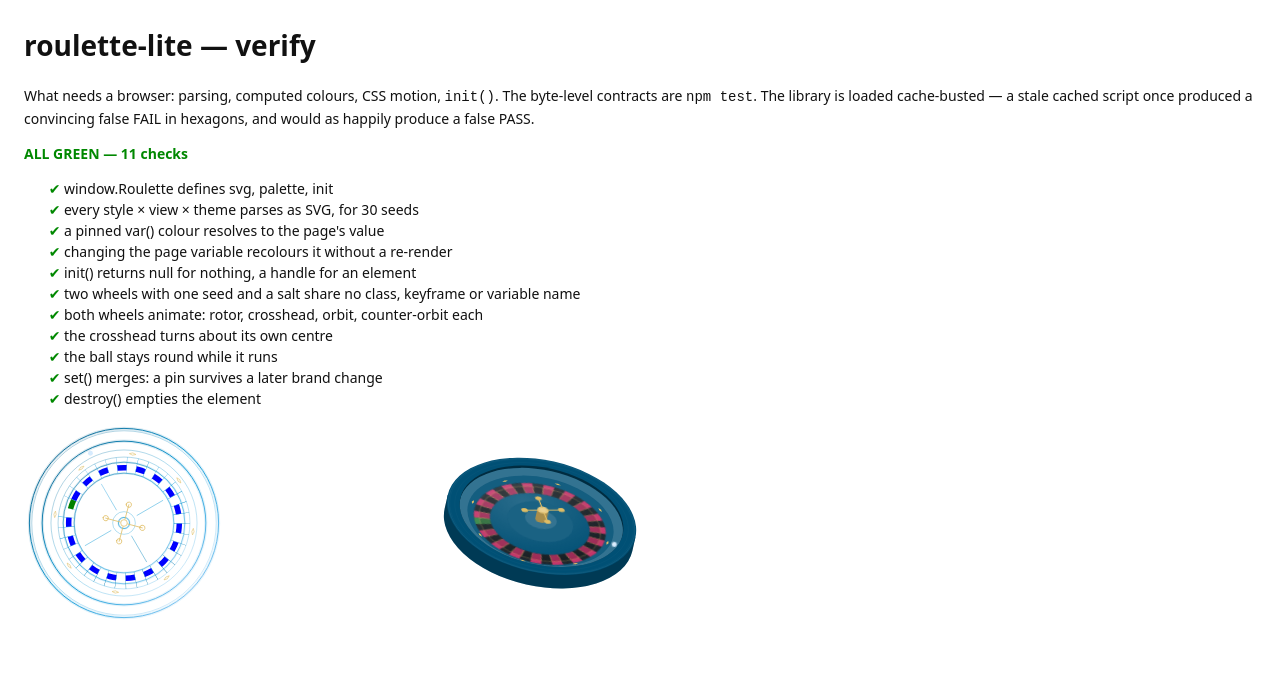
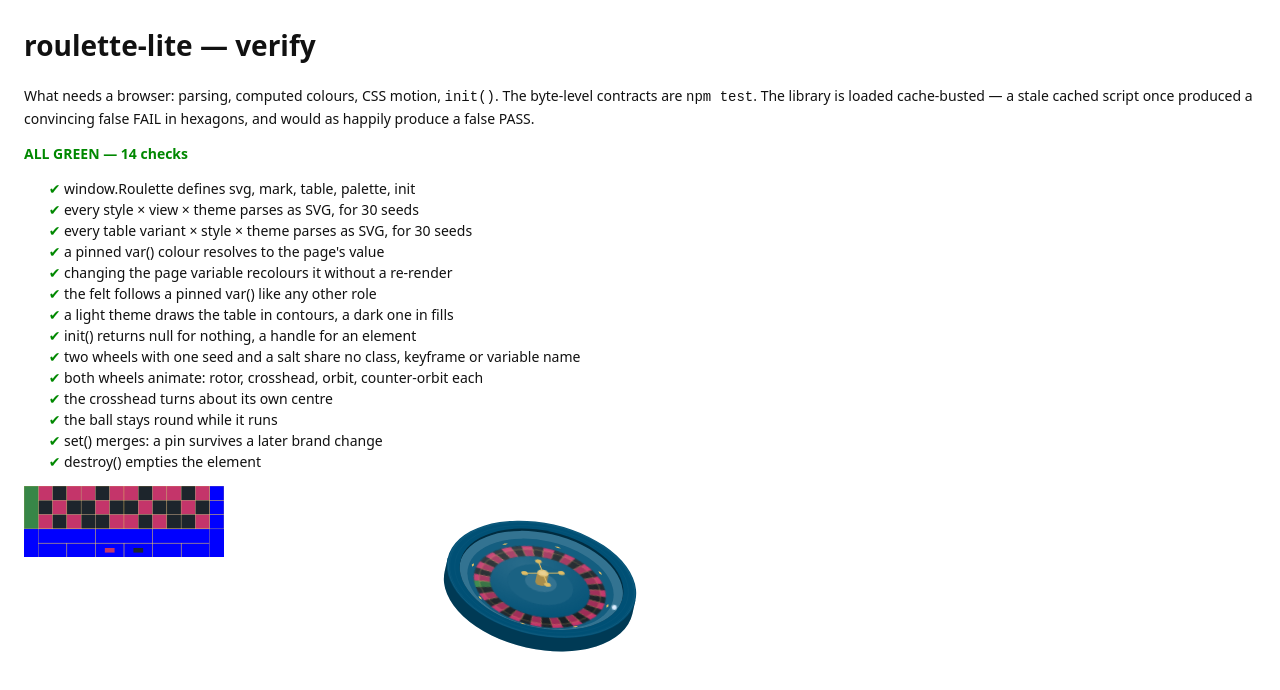
Before and after one commit to investblog/roulette-lite, a website: page test/verify.html in a window 1280 px wide. Drawn offline with Linux system fonts and the light colour scheme.

Commit message:
feat: table() — the betting layout as a hero band
The other half of the subject: a 14:5 SVG band the wheel can stand on,
drawn from the same roles. The real grid — 12 × 3 with the zero across
three rows (american splits it in two), dozens, column bets, six outside
boxes — and the canonical irregular red/black pattern, which is what makes
it readable with no digits on it. Digits stay out for the reasons the
number ring stays out (ADR 009).

The layout paints its own felt, the one drawing here that paints a
background: the cloth is part of the subject. Brand's derived background by
default, any CSS colour as a pin, felt: false for none.

Under theme: 'light' it defaults to the line style. Filled cells over a
white page stop reading as the site's palette and start fighting it — the
lesson the wheel taught first, and the table is a far larger area of colour.

Seeded from its own table:* streams, so nothing earlier moved: 1330 renders
across 120 seeds are byte-identical to the pre-table library (ADR 010).

Spec first, then code. 10 new Node tests (48 total), 3 new browser checks
(verify.html ALL GREEN, 14), a playground mode, types, CHANGELOG, README.

Size measured 7518 B against the 7168 B budget — the raise is a separate,
recorded decision (ADR 009).

Co-Authored-By: Claude Opus 5 (1M context) <noreply@anthropic.com>

```diff
--- a/roulette.js
+++ b/roulette.js
@@ -573,6 +573,58 @@
 		plate + el('g', ['transform', 'rotate(' + n(S('mark:turn')() * 360 / N, 2) + ' 32 32)'], g));
 	}
 
+	// ── table: the betting layout, from its own streams ────────────────────
+
+	// Recognisable with no digit on it, but only while the red/black pattern is the real one:
+	// odd is red below 11 and from 19 to 28, even is red in the two bands between. A regular
+	// alternation would read as a chessboard (spec: Table).
+	function table(opts) {
+		var o = opts || {}, S = streams(o.seed == null ? 1 : o.seed), r = roles(o.brand, o.theme);
+		// Light themes take the line style unless asked otherwise: on white the filled cells stop
+		// reading as the site's palette and start fighting it — the lesson the wheel taught first.
+		var flat = o.style ? o.style !== 'line' : o.theme !== 'light';
+		var amer = o.variant === 'american' || (o.variant === 'auto' && S('table:variant')() < 0.5);
+		var col = function (role) {
+			var pin = o[role];
+			return pin != null && pin !== 'auto' ? esc(pin) : toHex(r[role]);
+		};
+		var metal = col('metal'), rx = S('table:round')() < 0.5 ? null : 6;
+		var wt = n((S('table:rule')() < 0.5 ? 2.5 : 4) * (o.weight == null ? 1 : o.weight), 2);
+		var paint = function (c) { return ['fill', flat ? c : 'none', 'stroke', flat ? null : c, 'stroke-width', flat ? null : wt]; };
+		// one cell: filled with a rule round it in flat, its own outline and nothing else in line
+		var box = function (x, y, w, h, c) {
+			return el('rect', ['x', x, 'y', y, 'width', w, 'height', h, 'rx', rx,
+				'fill', c && flat ? c : 'none', 'stroke', c && !flat ? c : metal, 'stroke-width', wt]);
+		};
+		var i, j, g = o.felt === false ? '' : el('rect', ['width', 1400, 'height', 500,
+			'fill', o.felt != null && o.felt !== 'auto' ? esc(o.felt) : toHex(r.background)]);
+		for (i = 0; i < 12; i++) {
+			for (j = 0; j < 3; j++) {
+				var v = 3 * i + 3 - j, isRed = (v < 11 || (v > 18 && v < 29)) === (v % 2 === 1);
+				// line style marks the red and the zero and leaves the rest to the metal rule —
+				// the wheel's rule, and pocketB outlines would vanish into a dark felt anyway
+				g += box(100 + 100 * i, 100 * j, 100, 100, isRed ? col('pocketA') : flat ? col('pocketB') : null);
+			}
+		}
+		var zero = col('zero');
+		g += amer ? box(0, 0, 100, 150, zero) + box(0, 150, 100, 150, zero) : box(0, 0, 100, 300, zero);
+		for (j = 0; j < 3; j++) g += box(1300, 100 * j, 100, 100);
+		for (i = 0; i < 3; i++) g += box(100 + 400 * i, 300, 400, 100);
+		var dia = S('table:mark')() < 0.5;
+		for (i = 0; i < 6; i++) {
+			g += box(100 + 200 * i, 400, 200, 100);
+			// the two boxes a layout marks with a shape instead of a word: red and black
+			if (i === 2 || i === 3) {
+				var cx = 200 + 200 * i, c = col(i === 2 ? 'pocketA' : 'pocketB');
+				g += dia ? el('path', ['d', 'M' + cx + ' 422L' + (cx + 28) + ' 450L' + cx + ' 478L' + (cx - 28) + ' 450Z'].concat(paint(c)))
+					: el('rect', ['x', cx - 34, 'y', 434, 'width', 68, 'height', 32, 'rx', rx].concat(paint(c)));
+			}
+		}
+		var a11y = o.title ? ['role', 'img', 'aria-label', esc(o.title)] : ['aria-hidden', 'true'];
+		return el('svg', ['xmlns', NS, 'viewBox', '0 0 1400 500',
+			'width', o.size == null ? null : n(o.size), 'height', o.size == null ? null : n(o.size * 5 / 14)].concat(a11y), g);
+	}
+
 	// Browser convenience: draw into an element and keep it drawn. Pins stay pinned across set()
 	// because options merge; a moving wheel sleeps off screen through its pause variable — the
 	// sibling rule, with no animation loop of its own to stop.
@@ -609,5 +661,5 @@
 		};
 	}
 
-	return { svg: svg, mark: mark, palette: palette, init: init };
+	return { svg: svg, mark: mark, table: table, palette: palette, init: init };
 });
--- /dev/null
+++ b/test/table.test.mjs
@@ -0,0 +1,122 @@
+// table(): the betting layout (spec: Table). Two contracts are under test here — the layout is
+// the real one (the irregular red/black pattern is what makes it readable with no digits on it),
+// and adding it kept every earlier output byte-identical (ADR 010).
+import { test } from 'node:test';
+import assert from 'node:assert/strict';
+import { createHash } from 'node:crypto';
+import { readFileSync } from 'node:fs';
+import Roulette from '../roulette.js';
+
+const sha1 = (s) => createHash('sha1').update(s).digest('hex');
+// the canonical red numbers of a roulette layout, written out rather than computed, so the test
+// cannot agree with the code by sharing its mistake
+const RED = new Set([1, 3, 5, 7, 9, 12, 14, 16, 18, 19, 21, 23, 25, 27, 30, 32, 34, 36]);
+
+const rects = (out) => [...out.matchAll(/<rect ([^>]+)\/>/gu)].map((m) => {
+	const a = {};
+	for (const p of m[1].matchAll(/([\w-]+)="([^"]*)"/gu)) a[p[1]] = p[2];
+	return a;
+});
+// the 36 number cells, keyed by the number each position carries
+const cells = (out) => {
+	const map = new Map();
+	for (const r of rects(out)) {
+		if (r.width !== '100' || r.height !== '100') continue;
+		const x = Number(r.x), y = Number(r.y);
+		if (x < 100 || x > 1200) continue; // 1300 is the column-bet strip
+		map.set(3 * ((x - 100) / 100) + 3 - y / 100, r);
+	}
+	return map;
+};
+
+test('table() output is a contract: these renders are byte-identical to the recorded ones (ADR 010)', () => {
+	const golden = JSON.parse(readFileSync(new URL('./fixtures/table-golden.json', import.meta.url), 'utf8'));
+	for (const [opts, hash] of Object.entries(golden)) assert.equal(sha1(Roulette.table(JSON.parse(opts))), hash, opts);
+});
+
+test('the grid is the real layout: 36 numbered cells, and red/black is the canonical pattern', () => {
+	const p = Roulette.palette('#00abf3');
+	const c = cells(Roulette.table({ seed: 5, brand: '#00abf3' }));
+	assert.equal(c.size, 36);
+	for (let v = 1; v <= 36; v++) {
+		assert.equal(c.get(v).fill, RED.has(v) ? p.pocketA : p.pocketB, 'number ' + v);
+	}
+	// a checkerboard would make red mean "odd". The real layout follows parity through 1–10 and
+	// 19–28 and inverts it through 11–18 and 29–36 — that break is what the eye reads.
+	const parity = [...Array(36)].map((_, k) => RED.has(k + 1) === ((k + 1) % 2 === 1));
+	assert.equal(parity.filter(Boolean).length, 20);
+	assert.equal(parity.filter((x) => !x).length, 16);
+});
+
+test('zero: one cell across three rows, two stacked for american, and auto picks by seed', () => {
+	const euro = rects(Roulette.table({ seed: 5 })).filter((r) => r.x === '0');
+	assert.equal(euro.length, 1);
+	assert.equal(euro[0].height, '300');
+	const amer = rects(Roulette.table({ seed: 5, variant: 'american' })).filter((r) => r.x === '0');
+	assert.equal(amer.length, 2);
+	assert.deepEqual(amer.map((r) => r.height), ['150', '150']);
+	const seen = new Set();
+	for (let seed = 1; seed <= 60; seed++) seen.add(rects(Roulette.table({ seed, variant: 'auto' })).filter((r) => r.x === '0').length);
+	assert.deepEqual([...seen].sort(), [1, 2]);
+});
+
+test('deterministic, and every seeded variant shows up across 200 seeds', () => {
+	assert.equal(Roulette.table({ seed: 'a.example' }), Roulette.table({ seed: 'a.example' }));
+	assert.notEqual(Roulette.table({ seed: 'a.example' }), Roulette.table({ seed: 'b.example' }));
+	const seen = { rx: new Set(), rule: new Set(), mark: new Set() };
+	for (let seed = 1; seed <= 200; seed++) {
+		const out = Roulette.table({ seed });
+		seen.rx.add(/rx="6"/u.test(out));
+		seen.rule.add(out.match(/stroke-width="([\d.]+)"/u)[1]);
+		seen.mark.add(out.includes('<path'));
+	}
+	assert.equal(seen.rx.size, 2, 'corner radius varies');
+	assert.deepEqual([...seen.rule].sort(), ['2.5', '4']);
+	assert.equal(seen.mark.size, 2, 'the red/black boxes are marked by a diamond or a bar');
+});
+
+test('brand never touches geometry, seed never touches colour', () => {
+	const strip = (s) => s.replace(/(fill|stroke)="[^"]*"/gu, '$1=""');
+	assert.equal(strip(Roulette.table({ seed: 9, brand: '#00abf3' })), strip(Roulette.table({ seed: 9, brand: '#d97706' })));
+	const colours = (s) => [...new Set([...s.matchAll(/(?:fill|stroke)="(#[0-9a-f]+)"/gu)].map((m) => m[1]))].sort();
+	assert.deepEqual(colours(Roulette.table({ seed: 9 })), colours(Roulette.table({ seed: 400 })));
+});
+
+test('the felt: the brand background by default, any pin, or none at all', () => {
+	const p = Roulette.palette('#51a8e7');
+	assert.ok(Roulette.table({ seed: 2, brand: '#51a8e7' }).includes('<rect width="1400" height="500" fill="' + p.background + '"/>'));
+	assert.ok(Roulette.table({ seed: 2, felt: 'var(--baize, #0a3d2c)' }).includes('fill="var(--baize, #0a3d2c)"'));
+	assert.doesNotMatch(Roulette.table({ seed: 2, felt: false }), /width="1400"/u);
+});
+
+test('line style marks the red and the zero and rules the rest in metal; flat fills', () => {
+	const p = Roulette.palette();
+	const line = cells(Roulette.table({ seed: 5, style: 'line' }));
+	for (let v = 1; v <= 36; v++) {
+		assert.equal(line.get(v).fill, 'none');
+		assert.equal(line.get(v).stroke, RED.has(v) ? p.pocketA : p.metal, 'number ' + v);
+	}
+	const flat = cells(Roulette.table({ seed: 5 }));
+	for (const r of flat.values()) assert.equal(r.stroke, p.metal);
+});
+
+test('pins pass through untouched and are escaped, never parsed', () => {
+	const out = Roulette.table({ seed: 3, pocketA: 'var(--red)', zero: 'rgb(0 128 0)', metal: '#fff', pocketB: '"><script>' });
+	assert.ok(out.includes('fill="var(--red)"'));
+	assert.ok(out.includes('fill="rgb(0 128 0)"'));
+	assert.ok(out.includes('&quot;&gt;&lt;script&gt;'));
+	assert.doesNotMatch(out, /<script/u);
+});
+
+test('nothing to collide and nothing to sign: no ids, defs, style or metadata (ADR 005)', () => {
+	for (let seed = 1; seed <= 50; seed++) {
+		const out = Roulette.table({ seed, variant: 'auto' });
+		assert.doesNotMatch(out, /\sid=|<defs|<style|<!--|data-|xlink|roulette|301|spintax/iu, 'seed ' + seed);
+	}
+});
+
+test('accessibility: a title makes it an image, silence makes it decoration', () => {
+	assert.ok(Roulette.table({ seed: 1, title: 'Roulette table' }).includes('role="img" aria-label="Roulette table"'));
+	assert.ok(Roulette.table({ seed: 1 }).includes('aria-hidden="true"'));
+	assert.ok(Roulette.table({ seed: 1, size: 1400 }).includes('width="1400" height="500"'));
+});
--- a/test/verify.html
+++ b/test/verify.html
@@ -44,8 +44,9 @@ produced a convincing false FAIL in hexagons, and would as happily produce a fal
 
 		async function run() {
 			var R = window.Roulette;
-			check('window.Roulette defines svg, palette, init', function () {
-				return typeof R.svg === 'function' && typeof R.palette === 'function' && typeof R.init === 'function';
+			check('window.Roulette defines svg, mark, table, palette, init', function () {
+				return typeof R.svg === 'function' && typeof R.mark === 'function' && typeof R.table === 'function'
+					&& typeof R.palette === 'function' && typeof R.init === 'function';
 			});
 
 			check('every style × view × theme parses as SVG, for 30 seeds', function () {
@@ -54,6 +55,17 @@ produced a convincing false FAIL in hexagons, and would as happily produce a fal
 					for (var st of ['flat', 'line']) for (var view of ['tilt', 'top']) for (var theme of ['dark', 'light']) {
 						var doc = parser.parseFromString(R.svg({ seed: seed, style: st, view: view, theme: theme, motion: seed % 2 === 0 }), 'image/svg+xml');
 						if (doc.getElementsByTagName('parsererror').length) throw new Error('seed ' + seed + ' ' + st + ' ' + view);
+					}
+				}
+				return true;
+			});
+
+			check('every table variant × style × theme parses as SVG, for 30 seeds', function () {
+				var parser = new DOMParser();
+				for (var seed = 1; seed <= 30; seed++) {
+					for (var v of ['european', 'american', 'auto']) for (var st of ['flat', 'line']) for (var theme of ['dark', 'light']) {
+						var doc = parser.parseFromString(R.table({ seed: seed, variant: v, style: st, theme: theme }), 'image/svg+xml');
+						if (doc.getElementsByTagName('parsererror').length) throw new Error('table seed ' + seed + ' ' + v + ' ' + st);
 					}
 				}
 				return true;
@@ -68,6 +80,16 @@ produced a convincing false FAIL in hexagons, and would as happily produce a fal
 			document.documentElement.style.setProperty('--pin-a', 'rgb(0, 0, 255)');
 			check('changing the page variable recolours it without a re-render', function () {
 				return getComputedStyle(a.querySelector('circle[stroke-dasharray]')).stroke === 'rgb(0, 0, 255)';
+			});
+
+			// the table paints its own felt, so the var() pin has to reach a fill as well as a stroke
+			a.innerHTML = R.table({ seed: 3, felt: 'var(--pin-a, #000)' });
+			check('the felt follows a pinned var() like any other role', function () {
+				return getComputedStyle(a.querySelector('rect')).fill === 'rgb(0, 0, 255)';
+			});
+			check('a light theme draws the table in contours, a dark one in fills', function () {
+				var fills = function (t) { return (R.table({ seed: 4, theme: t }).match(/fill="#/g) || []).length; };
+				return fills('light') < fills('dark');
 			});
 
 			var hb = R.init(b, { seed: 3, motion: true, speed: 30 });
```
Also changed, not shown: index.html (+12 -1 lines), roulette.d.ts (+23 -0 lines), test/fixtures/table-golden.json (added, +12 -0 lines), CHANGELOG.md, README.md, docs/README.md.
